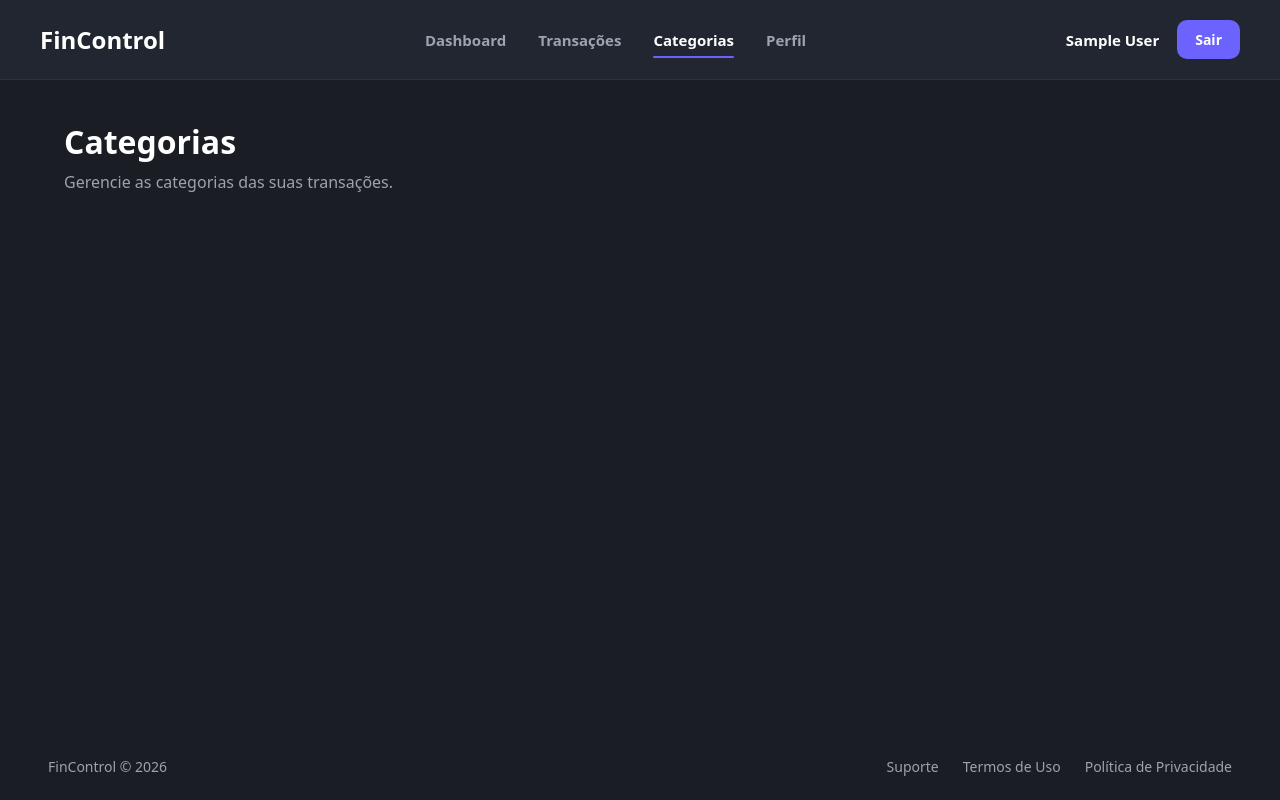
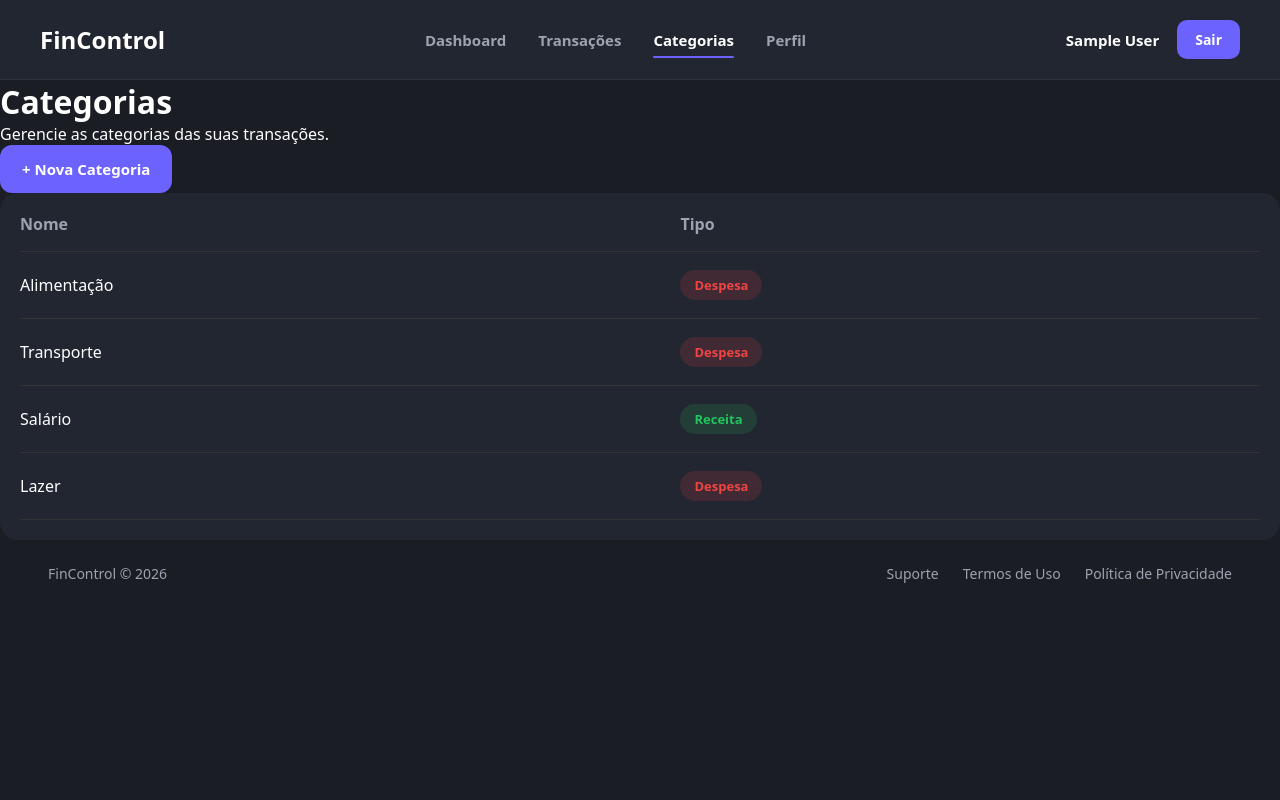
Before and after one commit to GabrielLucim/controle-financeiro, a React (Vite) app: page /app/categorias in a window 1280 px wide. Built offline with nearby package versions, Linux system fonts and the light colour scheme; sample sign-in values are in the browser's storage.

Commit message:
feat: implementação de tabela de listagem de categoria e botão nova categoria

```diff
--- a/src/pages/Categories/Categories.css
+++ b/src/pages/Categories/Categories.css
@@ -1,34 +1,98 @@
-.categories-page {
-    min-height: 100vh;
-    display: flex;
-    flex-direction: column;
-    background: var(--dashboard-page-bg, #1a1d24);
+.categories-button {
+
+    border: none;
+    border-radius: 12px;
+    padding: 14px 22px;
+    background: var(--color-primary, #2563eb);
+    color: white;
+    font-size: 15px;
+    font-weight: 600;
+    cursor: pointer;
+    transition: .2s;
+
 }
 
-.categories-content {
-    flex: 1;
-    width: 100%;
-    max-width: 1200px;
-    margin: 40px auto;
-    padding: 0 24px;
-    box-sizing: border-box;
+.categories-button:hover {
+
+    transform: translateY(-2px);
+
 }
 
-.categories-header {
-    display: flex;
-    justify-content: space-between;
-    align-items: center;
-    margin-bottom: 32px;
+.categories-table {
+
+    overflow-x: auto;
+    background: var(--color-surface, #222630);
+    border-radius: 18px;
+    padding: 20px;
+
 }
 
-.categories-title {
-    margin: 0;
-    color: #fff;
-    font-size: 32px;
-    font-weight: 700;
+.categories-table table {
+
+    width: 100%;
+    border-collapse: collapse;
+
 }
 
-.categories-subtitle {
-    margin-top: 8px;
+.categories-table th {
+
+    text-align: left;
     color: #9ca3af;
+    padding-bottom: 16px;
+    border-bottom: 1px solid #333;
+
 }
+
+.categories-table td {
+
+    padding: 18px 0;
+    border-bottom: 1px solid #333;
+    color: white;
+
+}
+
+.badge-income {
+
+    display: inline-flex;
+    align-items: center;
+    justify-content: center;
+    padding: 6px 14px;
+    border-radius: 999px;
+    background: rgba(34, 197, 94, .15);
+    color: #22c55e;
+    font-size: 13px;
+    font-weight: 600;
+
+}
+
+.badge-expense {
+
+    display: inline-flex;
+    align-items: center;
+    justify-content: center;
+    padding: 6px 14px;
+    border-radius: 999px;
+    background: rgba(239, 68, 68, .15);
+    color: #ef4444;
+    font-size: 13px;
+    font-weight: 600;
+
+}
+
+@media (max-width:768px) {
+
+    .categories-header {
+
+        flex-direction: column;
+        align-items: flex-start;
+        gap: 20px;
+
+    }
+
+    .categories-button {
+
+        width: 100%;
+
+    }
+
+}
--- a/src/pages/Categories/Categories.jsx
+++ b/src/pages/Categories/Categories.jsx
@@ -1,8 +1,12 @@
+import { useState } from "react";
 import Header from "../../components/Global/Header/Header";
 import Footer from "../../components/Global/Footer/Footer";
+import { categoryMock } from "../../mocks/categoryMock";
 import "./Categories.css";
 
 function Categories() {
+
+    const [categories] = useState(categoryMock);
 
     return (
 
@@ -26,7 +30,68 @@ function Categories() {
 
                     </div>
 
+                    <button className="categories-button">
+
+                        + Nova Categoria
+
+                    </button>
+
                 </div>
+
+                <section className="categories-table">
+
+                    <table>
+
+                        <thead>
+
+                            <tr>
+
+                                <th>Nome</th>
+                                <th>Tipo</th>
+
+                            </tr>
+
+                        </thead>
+
+                        <tbody>
+
+                            {categories.map(category => (
+
+                                <tr key={category.id}>
+
+                                    <td>
+
+                                        {category.name}
+
+                                    </td>
+
+                                    <td>
+
+                                        <span
+                                            className={
+                                                category.type === "income"
+                                                    ? "badge-income"
+                                                    : "badge-expense"
+                                            }
+                                        >
+
+                                            {category.type === "income"
+                                                ? "Receita"
+                                                : "Despesa"}
+
+                                        </span>
+
+                                    </td>
+
+                                </tr>
+
+                            ))}
+
+                        </tbody>
+
+                    </table>
+
+                </section>
 
             </main>
 
```
